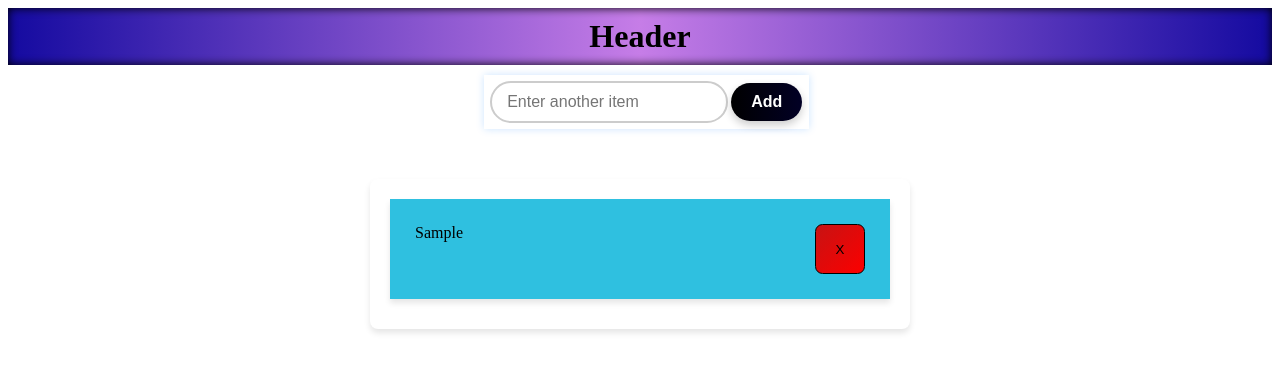
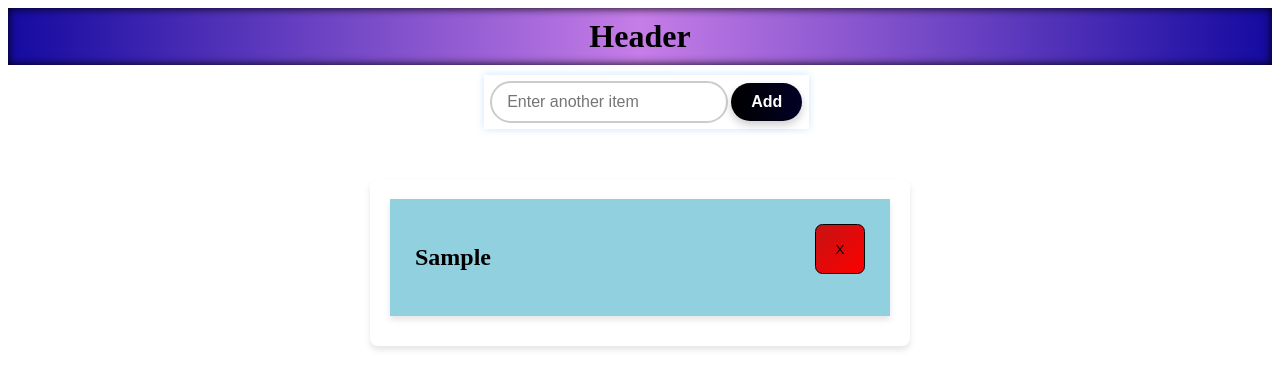
Before and after one commit to Umar-Nadeem-W/Todo, a React (Vite) app: page / in a window 1280 px wide. Both pictures are taken after typing "Sample" into the empty fields and a click on the button "Add". Shown: the top 388 px of the page. Built offline with nearby package versions, Linux system fonts and the light colour scheme.

Commit message:
Added crossing functionality

```diff
--- a/src/components/Form.jsx
+++ b/src/components/Form.jsx
@@ -1,13 +1,18 @@
 import '../styles.css'
 import { useState } from "react";
 export default function ({todos,setTodos}){
-    const [todo, setTodo] = useState("");
+    const [todo, setTodo] = useState({iname :"" , done: false});
 
 
     function handleSubmit(e){
         e.preventDefault();
          setTodos([...todos,todo]);
-         setTodo("")
+         setTodo({iname:"" , done: false, id: 0})
+    }
+    function addItem(e){
+        let currindex = todos.length
+        console.log(currindex)
+        setTodo({iname: e.target.value, done: false, id: currindex})
     }
 
 
@@ -17,8 +22,8 @@ export default function ({todos,setTodos}){
     <div className='form-container' >
     <input className="input-container" type="text"
     placeholder='Enter another item'
-     onChange={(e) => setTodo(e.target.value)}
-     value={todo}/>
+     onChange={(e) => addItem(e)}
+     value={todo.iname}/>
     <button className="button-style" type="submit">Add</button>
     </div>
     </form>
--- a/src/components/TodoItem.jsx
+++ b/src/components/TodoItem.jsx
@@ -2,16 +2,19 @@ import '../styles.css'
 
 export default function TodoItem({item, todos, setTodos}){
     function DeleteItem(item){
-
             setTodos(todos.filter((theitem)=>{return (theitem !== item)})) // When using curly braces inside an arrow function, you need to have an explicti return statement
 
-
-
     }
+    function handleCross(tname){
+        setTodos(todos.map((job) => job.id == tname ? {...job, done: !job.done }: job));
+        console.log(todos)
+    }
+    const crossedClass = item.done ? "cross-style" : ""
 
     return(
     <div className="todoItem-style">
-        {item}
+
+        <div className={crossedClass} onDoubleClick={()=>handleCross(item.id)}><h2>{item.iname}</h2></div>
         <button onClick={()=>DeleteItem(item)} className="Delete-button-style">
         X
         </button>
--- a/src/components/Todolist.jsx
+++ b/src/components/Todolist.jsx
@@ -5,7 +5,7 @@ export default function Todolist({todos, setTodos}){
 
     return <div className="todoList-style">
         {todos.map((item) => (
-                <TodoItem setTodos={setTodos} todos={todos} key={item} item ={item}/>
+                <TodoItem setTodos={setTodos} todos={todos} key={item.iname} item ={item}/>
             ))}
     </div>
 }
--- a/src/styles.css
+++ b/src/styles.css
@@ -86,7 +86,7 @@
 }
 
 .todoItem-style{
-  background-color: rgb(47, 192, 224);
+  background-color: rgb(145, 209, 223);
 box-shadow: 0px 4px 6px rgba(0,0 ,0,0.1);
 padding: 5%;
 margin-bottom: 2%;
@@ -102,3 +102,7 @@ justify-content: space-between;
   border: 1px solid black;
 
 }
+.cross-style{
+  text-decoration: line-through;
+  color: red;
+}
```
